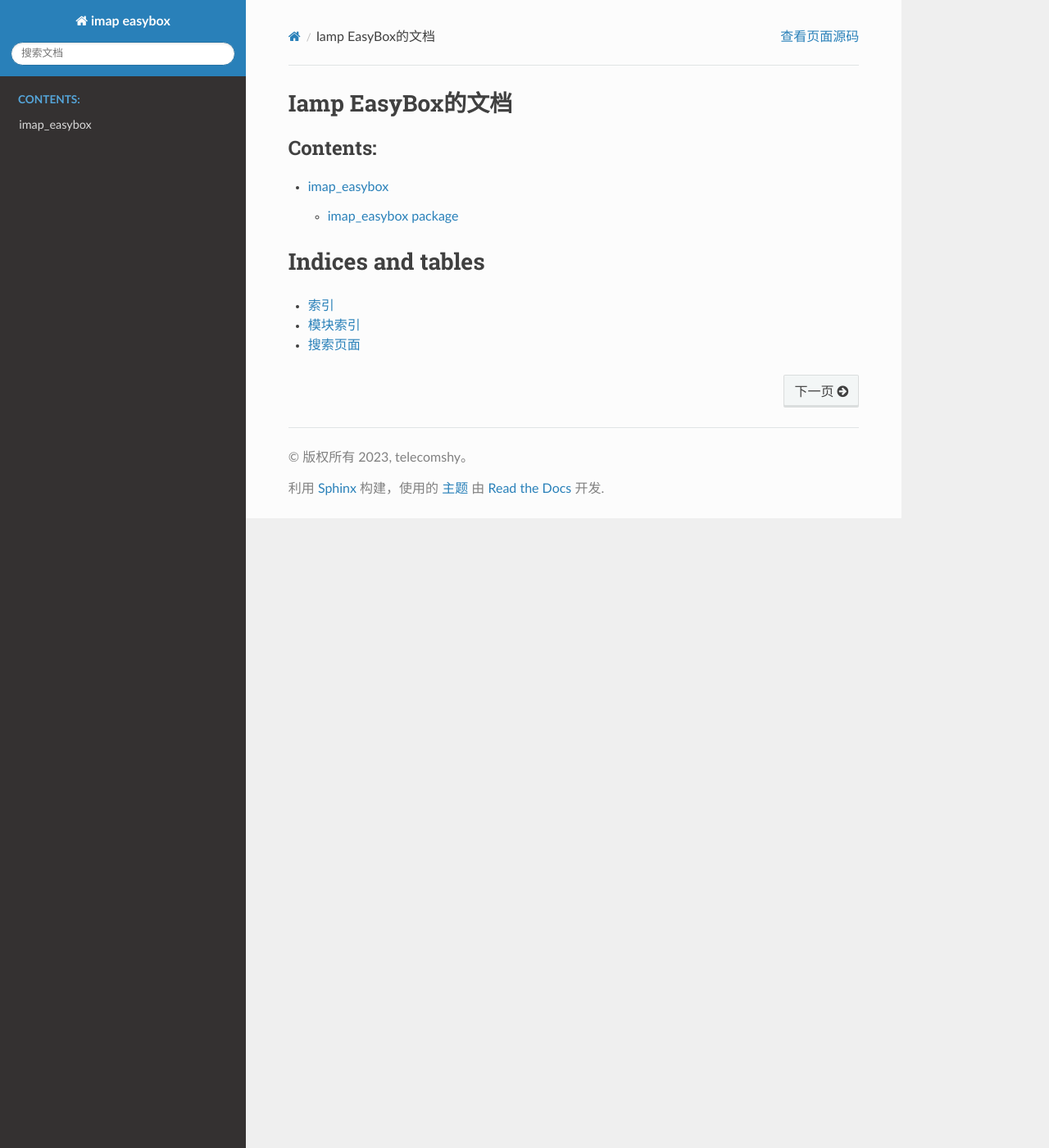
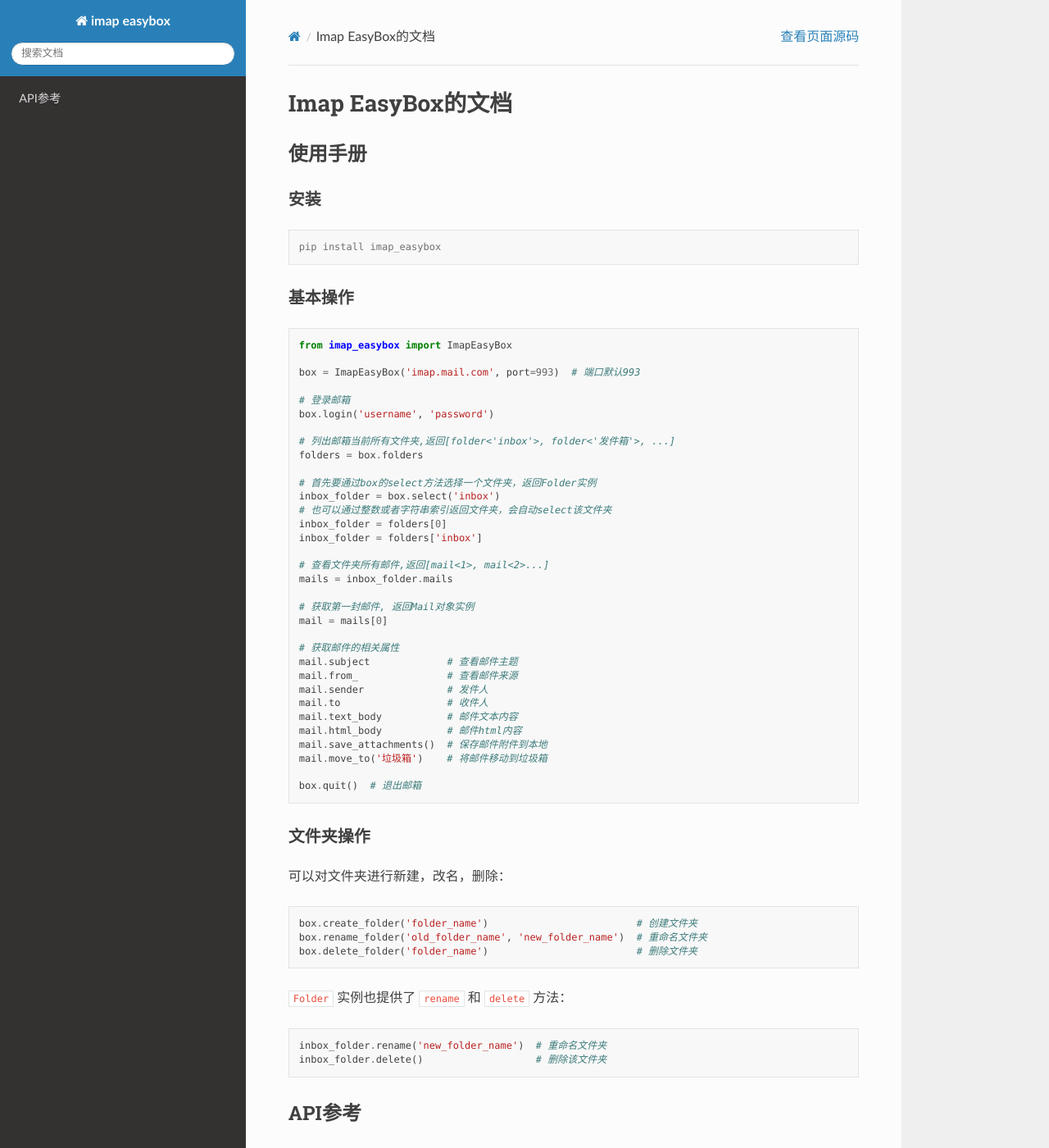
Before and after one commit to telecomshy/imap-easybox, a Sphinx documentation site: the page built from docs/source/index.rst, in a window 1280 px wide and 1400 px high. Shown: the whole window at 82% size. Built offline with Sphinx 7.4.7 and the Read the Docs theme 2.0.0, drawn with Linux system fonts in a browser that asks for light colours; some of the changed text lies outside the part shown.

Commit message:
add docs

```diff
--- /dev/null
+++ b/docs/source/api.rst
@@ -0,0 +1,6 @@
+API参考
+================
+
+.. toctree::
+
+    imap_easybox
--- a/docs/source/conf.py
+++ b/docs/source/conf.py
@@ -34,3 +34,6 @@ language = 'zh_CN'
 # html_theme = 'alabaster'
 html_theme = 'sphinx_rtd_theme'
 html_static_path = ['_static']
+
+
+# master_doc = "contents"
--- a/docs/source/index.rst
+++ b/docs/source/index.rst
@@ -3,18 +3,80 @@
    You can adapt this file completely to your liking, but it should at least
    contain the root `toctree` directive.
 
-Iamp EasyBox的文档
+Imap EasyBox的文档
 ========================================
+
+使用手册
+-----------------
+
+安装
++++++++++++++++++
+
+.. code-block:: console
+
+   pip install imap_easybox
+
+基本操作
++++++++++++++++++
+
+.. code-block:: python
+
+   from imap_easybox import ImapEasyBox
+
+   box = ImapEasyBox('imap.mail.com', port=993)  # 端口默认993
+
+   # 登录邮箱
+   box.login('username', 'password')
+
+   # 列出邮箱当前所有文件夹,返回[folder<'inbox'>, folder<'发件箱'>, ...]
+   folders = box.folders
+
+   # 首先要通过box的select方法选择一个文件夹，返回Folder实例
+   inbox_folder = box.select('inbox')
+   # 也可以通过整数或者字符串索引返回文件夹，会自动select该文件夹
+   inbox_folder = folders[0]
+   inbox_folder = folders['inbox']
+
+   # 查看文件夹所有邮件,返回[mail<1>, mail<2>...]
+   mails = inbox_folder.mails
+
+   # 获取第一封邮件, 返回Mail对象实例
+   mail = mails[0]
+
+   # 获取邮件的相关属性
+   mail.subject             # 查看邮件主题
+   mail.from_               # 查看邮件来源
+   mail.sender              # 发件人
+   mail.to                  # 收件人
+   mail.text_body           # 邮件文本内容
+   mail.html_body           # 邮件html内容
+   mail.save_attachments()  # 保存邮件附件到本地
+   mail.move_to('垃圾箱')    # 将邮件移动到垃圾箱
+
+   box.quit()  # 退出邮箱
+
+文件夹操作
++++++++++++++++++
+
+可以对文件夹进行新建，改名，删除：
+
+.. code-block:: python
+
+   box.create_folder('folder_name')                         # 创建文件夹
+   box.rename_folder('old_folder_name', 'new_folder_name')  # 重命名文件夹
+   box.delete_folder('folder_name')                         # 删除文件夹
+
+``Folder`` 实例也提供了 ``rename`` 和 ``delete`` 方法：
+
+.. code-block:: python
+
+   inbox_folder.rename('new_folder_name')  # 重命名文件夹
+   inbox_folder.delete()                   # 删除该文件夹
+
+API参考
+-----------------
 
 .. toctree::
    :maxdepth: 2
-   :caption: Contents:
 
-   modules
-
-Indices and tables
-==================
-
-* :ref:`genindex`
-* :ref:`modindex`
-* :ref:`search`
+   api
```
Also changed, not shown: docs/source/imap_easybox.rst (+16 -30 lines), docs/source/modules.rst (deleted, +0 -7 lines).
